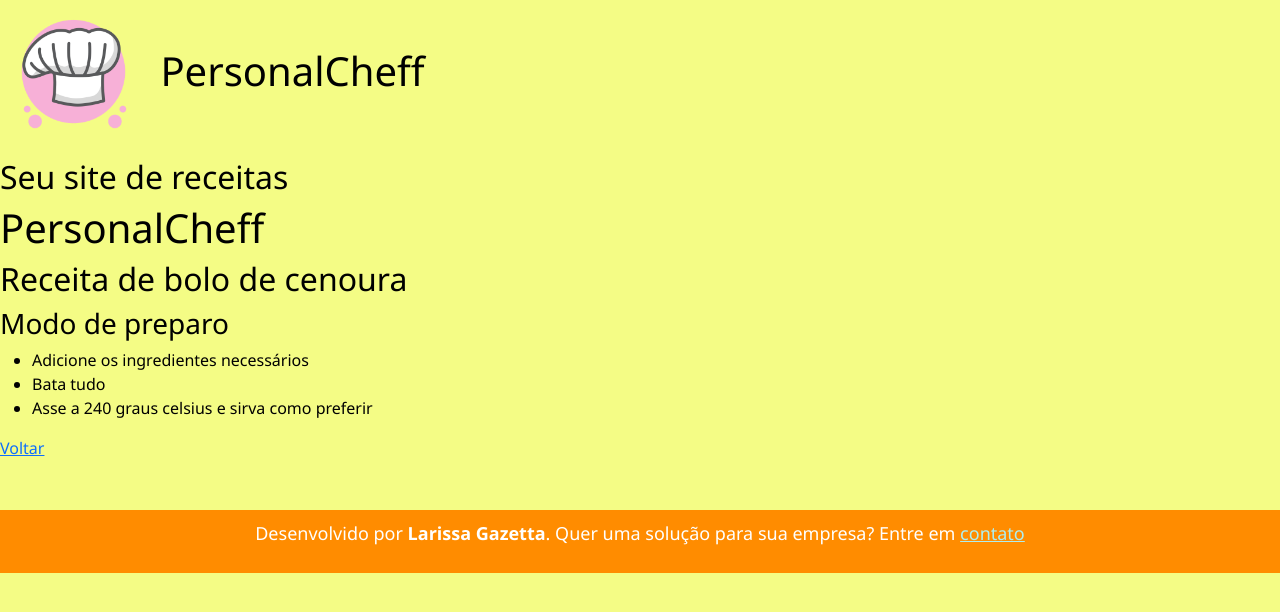
After one commit to gazettalari/PersonalCheff, a Django app: page /contato in a window 1280 px wide. The commit adds this page. Shown: the top 612 px of the page. Run offline with Django 3.2, Linux system fonts and the light colour scheme.

Commit message:
inserção do bootstrap e formatação da aplicação

```diff
--- a/PersonalCheff2/receitas/templates/base.html
+++ b/PersonalCheff2/receitas/templates/base.html
@@ -6,9 +6,10 @@
     <meta http-equiv="X-UA-Compatible" content="IE=edge">
     <meta name="viewport" content="width=device-width, initial-scale=1.0">
     <title>PersonalCheff</title>
+    <link href="https://cdn.jsdelivr.net/npm/bootstrap@5.2.1/dist/css/bootstrap.min.css" rel="stylesheet" integrity="sha384-iYQeCzEYFbKjA/T2uDLTpkwGzCiq6soy8tYaI1GyVh/UjpbCx/TYkiZhlZB6+fzT" crossorigin="anonymous">
+
     <link rel="stylesheet" href="{% static 'estilos.css'  %}">
-    <link rel="shortcut icon" href="{%  static 'logo.png' %}"
-    type="image/x-icon"
+    <link rel="shortcut icon" href="{%  static 'logo.png' %}"    type="image/x-icon">
 </head>
 <body>
     {% block content %}
--- /dev/null
+++ b/PersonalCheff2/receitas/templates/contato.html
@@ -0,0 +1,17 @@
+{% extends 'base.html' %}
+{% load static %}
+{% block content %}
+{% include 'partials/header.html' %}
+    <h1>PersonalCheff</h1>
+    <h2>Receita de bolo de cenoura</h2>
+    <h3>Modo de preparo</h3>
+    <ul>
+        <li>Adicione os ingredientes necessários</li>
+        <li>Bata tudo</li>
+        <li>Asse a 240 graus celsius e sirva como preferir</li>
+    </ul>
+    <p>
+        <a href="{% url 'index' %}">Voltar</a>
+    </p>
+{% include 'partials/footer.html' %}
+{%  endblock %}
--- a/PersonalCheff2/receitas/templates/index.html
+++ b/PersonalCheff2/receitas/templates/index.html
@@ -3,8 +3,8 @@
 {% block content %}
 {% include 'partials/header.html' %}
 
-    <table border="1" class="tabela-receitas">
-        <tr>
+    <table border="1" class="table table-striped table-hover">
+        <tr class="table-dark">
             <th>Receita</th>
             <th>Vídeo</th>
             <th>Ações</th>
@@ -15,7 +15,7 @@
                 Suco de laranja
             </td>
             <td>https://www.youtube.com/watch?v=Nn9140bDPnc</td>
-            <td><a href="{% url 'sucodelaranja' %}">Ver receita completa</a></td>
+            <td><a href="{% url 'sucodelaranja' %}" class="btn btn-info">Ver receita completa</a></td>
         </tr>
         <tr>
             <td>
--- a/PersonalCheff2/receitas/urls.py
+++ b/PersonalCheff2/receitas/urls.py
@@ -3,7 +3,7 @@ from . import views
 
 urlpatterns = [
         path('', views.index,  name='index'),
-        path('contato', views.contato, name)
+        path('contato', views.contato,  name='sucodelaranja'),
         path('sucodelaranja', views.sucodelaranja,  name='sucodelaranja'),
          path('sucodelimao', views.sucodelimao, name='sucodelimao'),
          path('bolodecenoura', views.bolodecenoura, name='bolodecenoura'),
```
